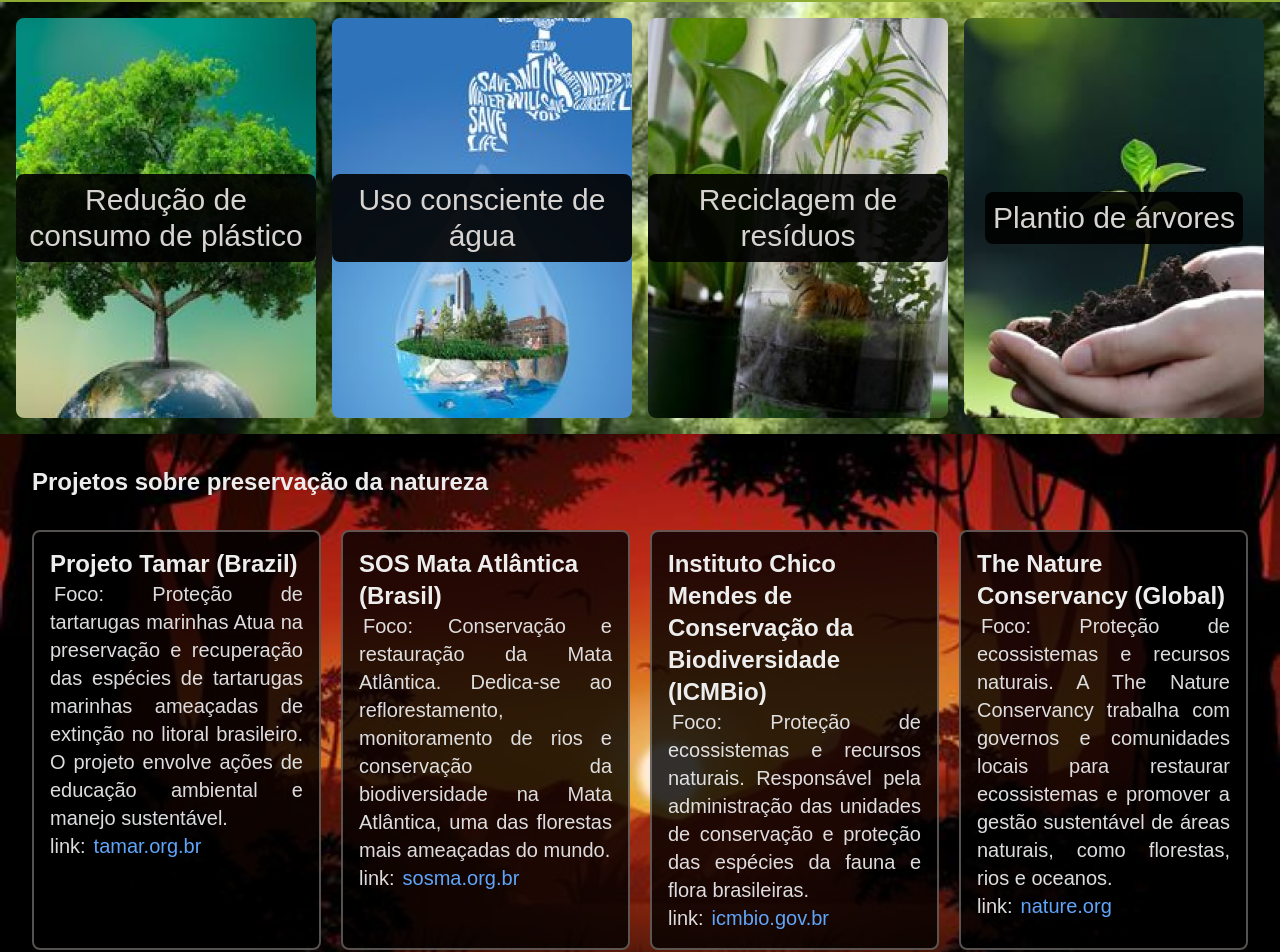
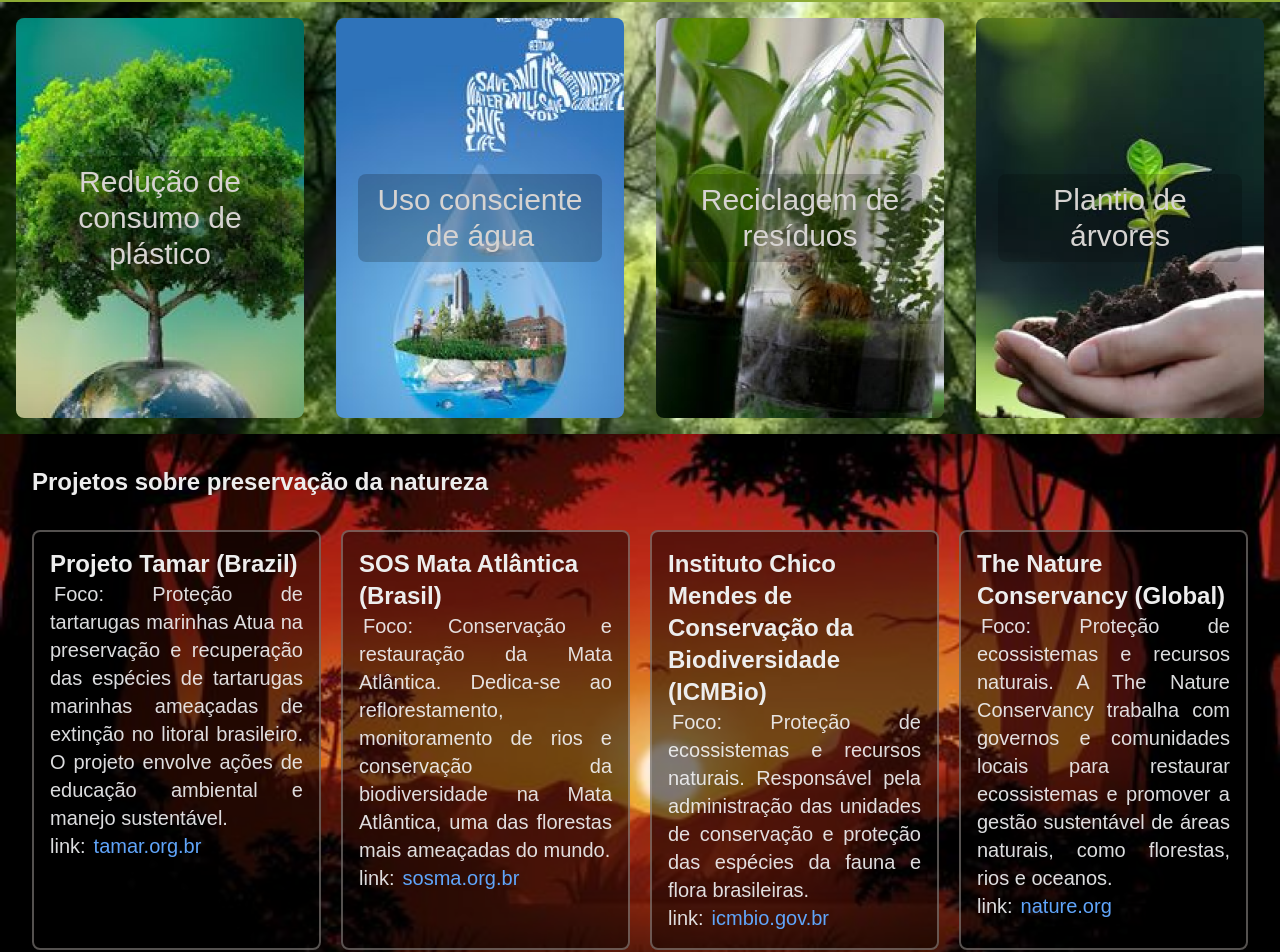
Before and after one commit to antonielzeferino/save-nature, a Next.js app: page / in a window 1280 px wide. Shown: the part 846-1798 px from the top of the page. Built offline with nearby package versions, Linux system fonts and the light colour scheme.

Commit message:
[style] cards styel fix

```diff
--- a/src/components/EcoFriendlyActionsList.tsx
+++ b/src/components/EcoFriendlyActionsList.tsx
@@ -13,7 +13,7 @@ const EcoFriendlyActions = [
 
 const EcoFriendlyActionsList: React.FC = () => {
   return (
-    <div className="grid grid-cols-1 sm:grid-cols-2 lg:grid-cols-4 gap-4">
+    <div className="grid grid-cols-1 sm:grid-cols-2 lg:grid-cols-4 gap-4 md:gap-8">
       {EcoFriendlyActions.map(action => (
         <div
           key={action.id}
@@ -27,7 +27,7 @@ const EcoFriendlyActionsList: React.FC = () => {
             objectFit="cover"
             className="absolute inset-0 transition duration-300 ease-in-out"
           />
-          <h5 className="relative z-10 text-stone-300 text-2xl md:text-3xl p-2 text-center rounded-lg bg-black/90">
+          <h5 className="relative z-10 text-stone-300 text-2xl md:text-3xl p-2 text-center rounded-lg  bg-black/20 w-[85%]">
             {action.text}
           </h5>
         </div>
--- a/src/components/EcoProjects.tsx
+++ b/src/components/EcoProjects.tsx
@@ -26,7 +26,7 @@ function EcoProjects() {
     <div>
       <ul className="flex xl:overflow-hidden min-w-full gap-5 p-4 overflow-x-scroll">
         {ecoProjectsList.map((el, index) => (
-          <li className="min-w-[280px] md:w-[35vw] lg:w-[25vw] border-2 p-4 rounded-lg border-stone-400/50 bg-black/80" key={index}>
+          <li className="min-w-[280px] md:w-[40vw] lg:w-[25vw] border-2 p-4 rounded-lg border-stone-400/50 bg-black/50" key={index}>
             <strong className="text-md md:text-2xl">{el.title}</strong>
             <br />
             <p className="indent-1 text-sm md:text-xl text-justify text-gray-100/90">
```
